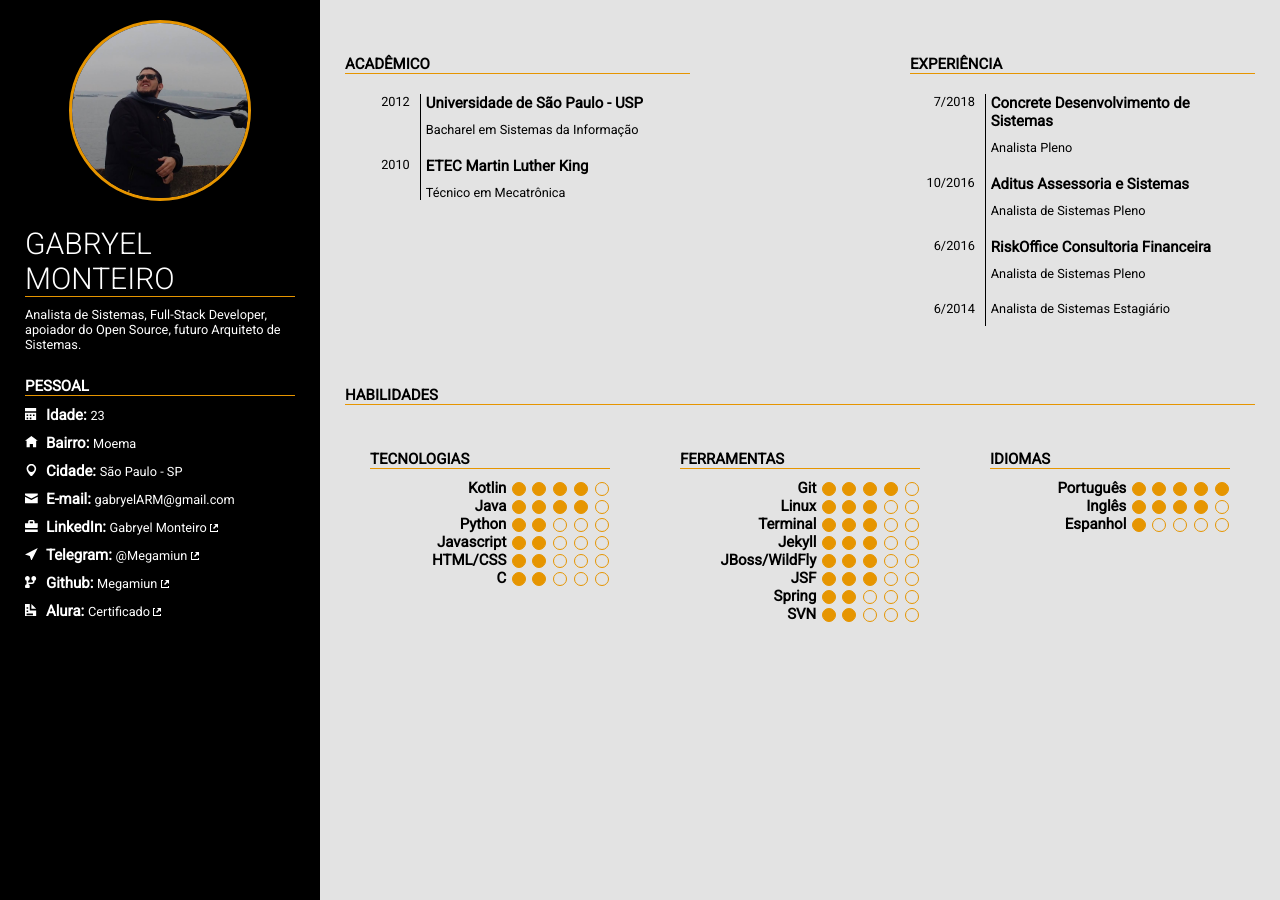
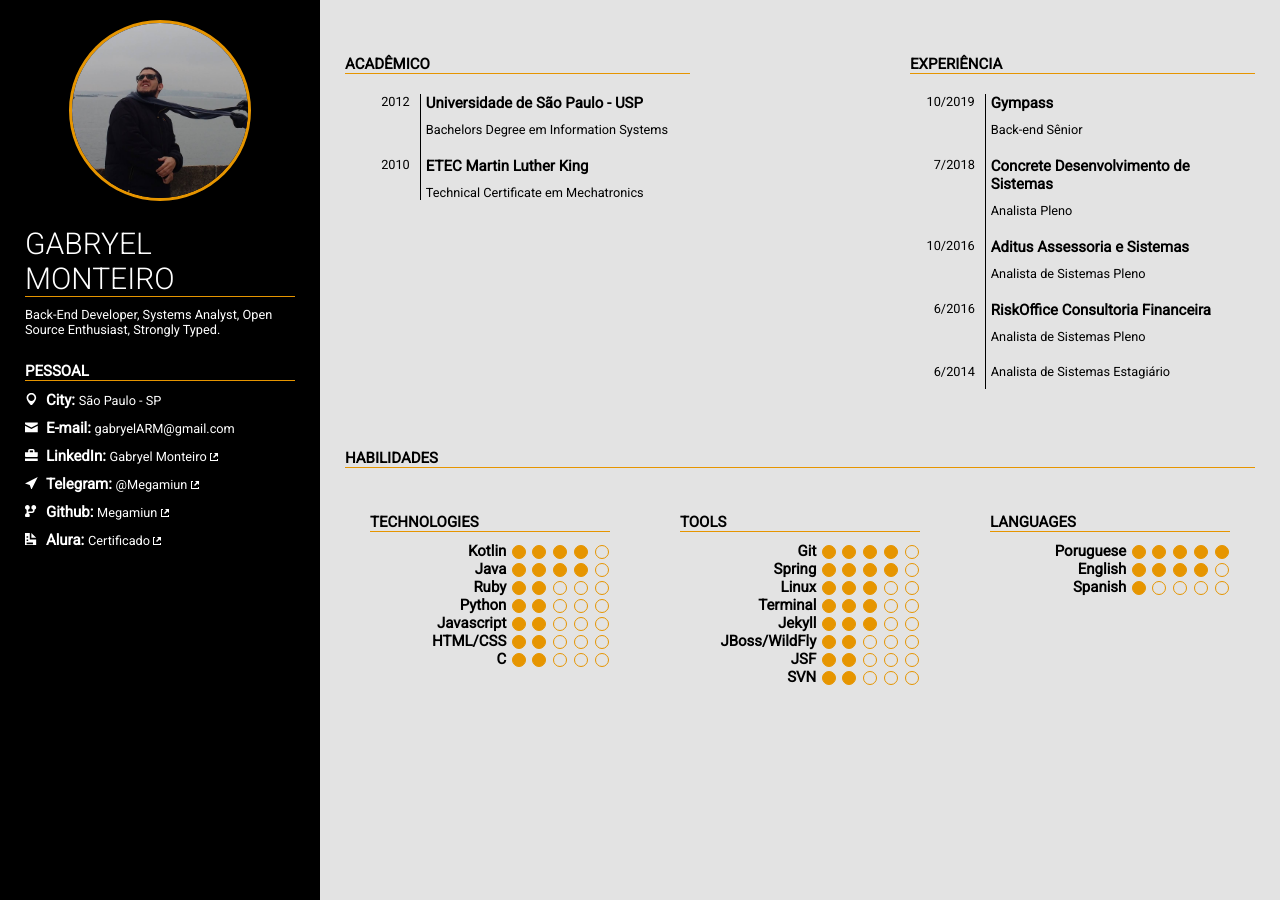
Before and after one commit to Megamiun/Megamiun.github.io, a Jekyll site: the page built from index.html, in a window 1280 px wide. Built offline with Jekyll 4.4.1, drawn with Linux system fonts in a browser that asks for light colours.

Commit message:
Translating to english

```diff
--- a/_config.yml
+++ b/_config.yml
@@ -15,8 +15,8 @@
 # in the templates via {{ site.myvariable }}.
 name: Gabryel Monteiro
 email: gabryelARM@gmail.com
-personal-description: Analista de Sistemas, Full-Stack Developer, apoiador do Open Source, futuro Arquiteto de Sistemas.
-site-description: Curriculo de Gabryel Monteiro, Full-Stack Developer, futuro Arquiteto de Sistemas.
+personal-description: Back-End Developer, Systems Analyst, Open Source Enthusiast, Strongly Typed.
+site-description: Gabryel Monteiro's Curriculum, Back-End Developer.
 url: "www.gabryel.com.br"
 github_username: Megamiun
 
--- a/_data/academics.json
+++ b/_data/academics.json
@@ -1,15 +1,15 @@
 [
     {
         "name": "ETEC Martin Luther King",
-        "class": "Mecatrônica",
-        "level": "Técnico",
+        "class": "Mechatronics",
+        "level": "Technical Certificate",
         "started": 2010,
         "ended": 2011
     },
     {
         "name": "Universidade de São Paulo - USP",
-        "class": "Sistemas da Informação",
-        "level": "Bacharel",
+        "class": "Information Systems",
+        "level": "Bachelors Degree",
         "started": 2012,
         "ended": 2016
     }
--- a/_data/personal.json
+++ b/_data/personal.json
@@ -1,17 +1,7 @@
 [
     {
-        "icon": "calendar.svg",
-        "name": "Idade",
-        "value": 23
-    },
-    {
-        "icon": "home.svg",
-        "name": "Bairro",
-        "value": "Moema"
-    },
-    {
         "icon": "map-marker.svg",
-        "name": "Cidade",
+        "name": "City",
         "value": "São Paulo - SP"
     },
     {
--- a/_data/skills.json
+++ b/_data/skills.json
@@ -1,6 +1,6 @@
 [
     {
-        "name": "Tecnologias",
+        "name": "Technologies",
         "skills":
         [
             {
@@ -10,6 +10,10 @@
             {
                 "name": "Java",
                 "level": 4
+            },
+            {
+                "name": "Ruby",
+                "level": 2
             },
             {
                 "name": "Python",
@@ -30,11 +34,15 @@
         ]
     },
     {
-        "name": "Ferramentas",
+        "name": "Tools",
         "skills":
         [
             {
                 "name": "Git",
+                "level": 4
+            },
+            {
+                "name": "Spring",
                 "level": 4
             },
             {
@@ -51,14 +59,10 @@
             },
             {
                 "name": "JBoss/WildFly",
-                "level": 3
+                "level": 2
             },
             {
                 "name": "JSF",
-                "level": 3
-            },
-            {
-                "name": "Spring",
                 "level": 2
             },
             {
@@ -68,19 +72,19 @@
         ]
     },
     {
-        "name": "Idiomas",
+        "name": "Languages",
         "skills":
         [
             {
-                "name": "Português",
+                "name": "Poruguese",
                 "level": 5
             },
             {
-                "name": "Inglês",
+                "name": "English",
                 "level": 4
             },
             {
-                "name": "Espanhol",
+                "name": "Spanish",
                 "level": 1
             },
         ]
```
Also changed, not shown: _data/experiences.json (+20 -3 lines).
